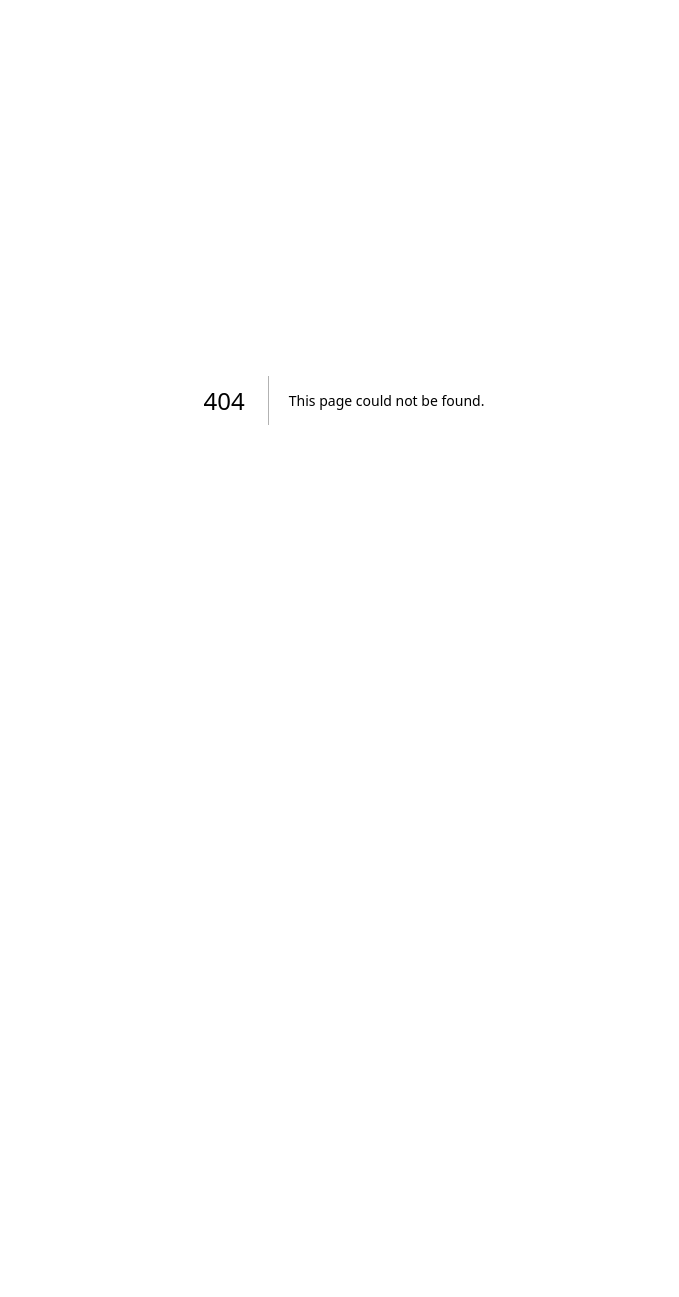
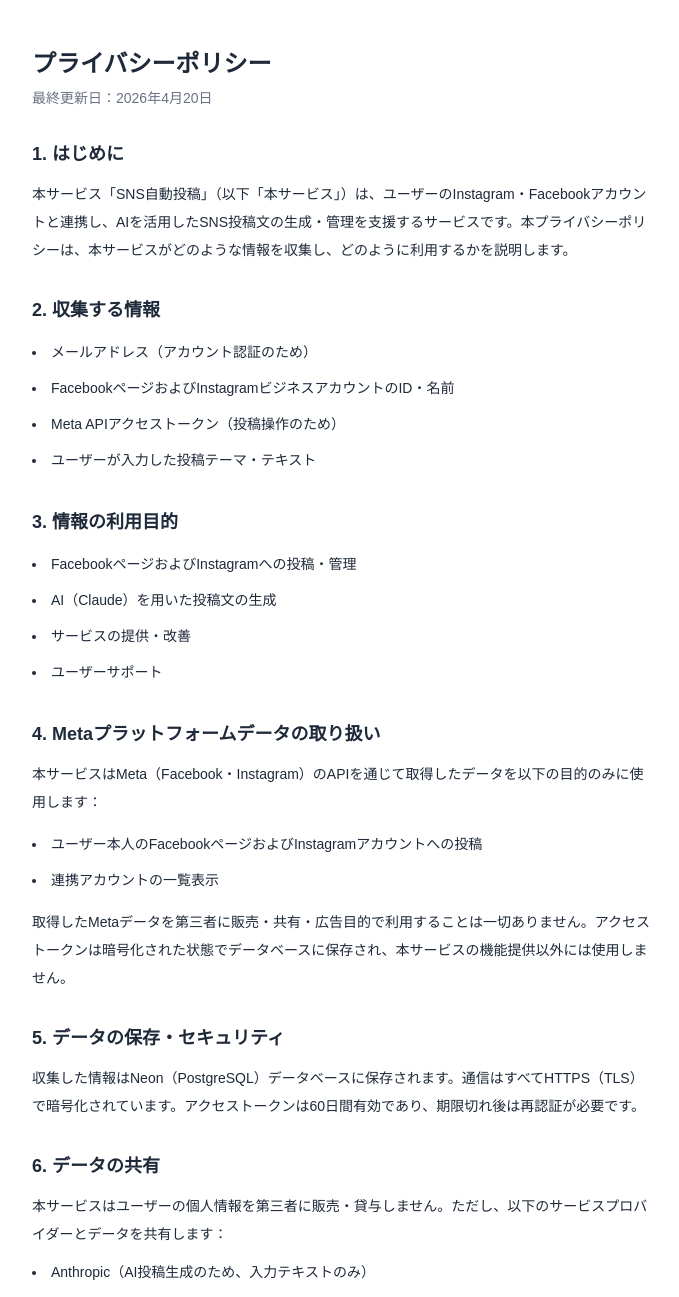
Before and after one commit to tenpoohlove/snsauto, a Next.js app: page /privacy in a window 1280 px wide. Before the commit this address had no page. Shown: the top 1297 px of the page, without its empty margins (296-975 px from the left). Before the commit the page ends 800 px from the top, so only its background shows below. Built offline with nearby package versions, Linux system fonts and the light colour scheme.

Commit message:
Add privacy policy page

```diff
--- /dev/null
+++ b/app/privacy/page.tsx
@@ -0,0 +1,98 @@
+export const metadata = {
+  title: 'プライバシーポリシー | SNS自動投稿',
+}
+
+export default function PrivacyPage() {
+  const updated = '2026年4月20日'
+  return (
+    <div className="max-w-2xl mx-auto px-6 py-12 text-gray-800">
+      <h1 className="text-2xl font-bold mb-2">プライバシーポリシー</h1>
+      <p className="text-sm text-gray-500 mb-8">最終更新日：{updated}</p>
+
+      <section className="mb-8">
+        <h2 className="text-lg font-semibold mb-3">1. はじめに</h2>
+        <p className="text-sm leading-7">
+          本サービス「SNS自動投稿」（以下「本サービス」）は、ユーザーのInstagram・Facebookアカウントと連携し、AIを活用したSNS投稿文の生成・管理を支援するサービスです。本プライバシーポリシーは、本サービスがどのような情報を収集し、どのように利用するかを説明します。
+        </p>
+      </section>
+
+      <section className="mb-8">
+        <h2 className="text-lg font-semibold mb-3">2. 収集する情報</h2>
+        <ul className="text-sm leading-8 list-disc list-inside space-y-1">
+          <li>メールアドレス（アカウント認証のため）</li>
+          <li>FacebookページおよびInstagramビジネスアカウントのID・名前</li>
+          <li>Meta APIアクセストークン（投稿操作のため）</li>
+          <li>ユーザーが入力した投稿テーマ・テキスト</li>
+        </ul>
+      </section>
+
+      <section className="mb-8">
+        <h2 className="text-lg font-semibold mb-3">3. 情報の利用目的</h2>
+        <ul className="text-sm leading-8 list-disc list-inside space-y-1">
+          <li>FacebookページおよびInstagramへの投稿・管理</li>
+          <li>AI（Claude）を用いた投稿文の生成</li>
+          <li>サービスの提供・改善</li>
+          <li>ユーザーサポート</li>
+        </ul>
+      </section>
+
+      <section className="mb-8">
+        <h2 className="text-lg font-semibold mb-3">4. Metaプラットフォームデータの取り扱い</h2>
+        <p className="text-sm leading-7 mb-3">
+          本サービスはMeta（Facebook・Instagram）のAPIを通じて取得したデータを以下の目的のみに使用します：
+        </p>
+        <ul className="text-sm leading-8 list-disc list-inside space-y-1">
+          <li>ユーザー本人のFacebookページおよびInstagramアカウントへの投稿</li>
+          <li>連携アカウントの一覧表示</li>
+        </ul>
+        <p className="text-sm leading-7 mt-3">
+          取得したMetaデータを第三者に販売・共有・広告目的で利用することは一切ありません。アクセストークンは暗号化された状態でデータベースに保存され、本サービスの機能提供以外には使用しません。
+        </p>
+      </section>
+
+      <section className="mb-8">
+        <h2 className="text-lg font-semibold mb-3">5. データの保存・セキュリティ</h2>
+        <p className="text-sm leading-7">
+          収集した情報はNeon（PostgreSQL）データベースに保存されます。通信はすべてHTTPS（TLS）で暗号化されています。アクセストークンは60日間有効であり、期限切れ後は再認証が必要です。
+        </p>
+      </section>
+
+      <section className="mb-8">
+        <h2 className="text-lg font-semibold mb-3">6. データの共有</h2>
+        <p className="text-sm leading-7">
+          本サービスはユーザーの個人情報を第三者に販売・貸与しません。ただし、以下のサービスプロバイダーとデータを共有します：
+        </p>
+        <ul className="text-sm leading-8 list-disc list-inside mt-2 space-y-1">
+          <li>Anthropic（AI投稿生成のため、入力テキストのみ）</li>
+          <li>Clerk（認証サービス）</li>
+          <li>Vercel（ホスティング）</li>
+          <li>Meta Platforms（API連携）</li>
+        </ul>
+      </section>
+
+      <section className="mb-8">
+        <h2 className="text-lg font-semibold mb-3">7. ユーザーの権利</h2>
+        <ul className="text-sm leading-8 list-disc list-inside space-y-1">
+          <li>アカウントの削除：サービス内の「連携解除」ボタンからいつでもMetaとの連携を解除できます</li>
+          <li>データの削除：連携解除時にアクセストークンはデータベースから削除されます</li>
+          <li>Facebookの権限設定からも本アプリへのアクセス許可を取り消すことができます</li>
+        </ul>
+      </section>
+
+      <section className="mb-8">
+        <h2 className="text-lg font-semibold mb-3">8. お問い合わせ</h2>
+        <p className="text-sm leading-7">
+          プライバシーに関するご質問は以下までご連絡ください：<br />
+          <a href="mailto:tenpoohlove@gmail.com" className="text-blue-600 underline">tenpoohlove@gmail.com</a>
+        </p>
+      </section>
+
+      <section className="mb-8">
+        <h2 className="text-lg font-semibold mb-3">9. ポリシーの変更</h2>
+        <p className="text-sm leading-7">
+          本ポリシーは予告なく変更される場合があります。重要な変更がある場合はサービス内でお知らせします。
+        </p>
+      </section>
+    </div>
+  )
+}
```
